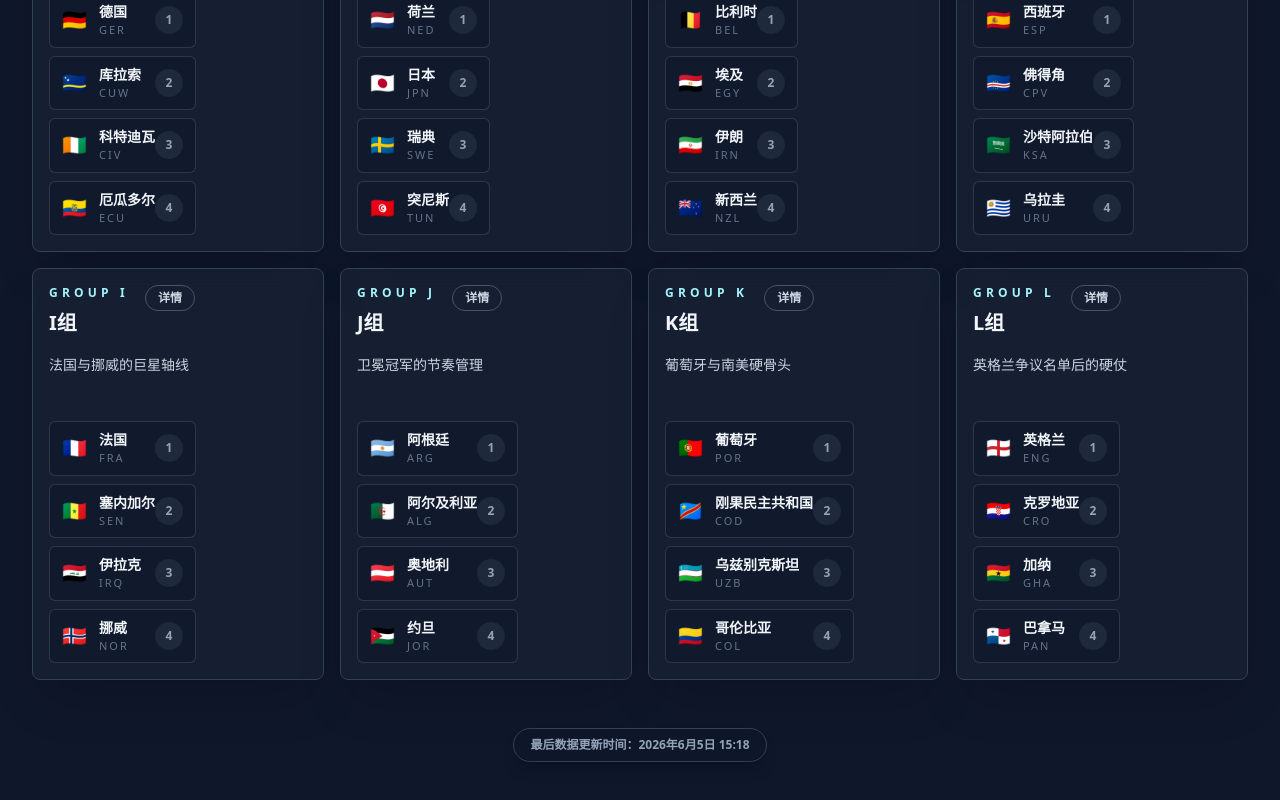
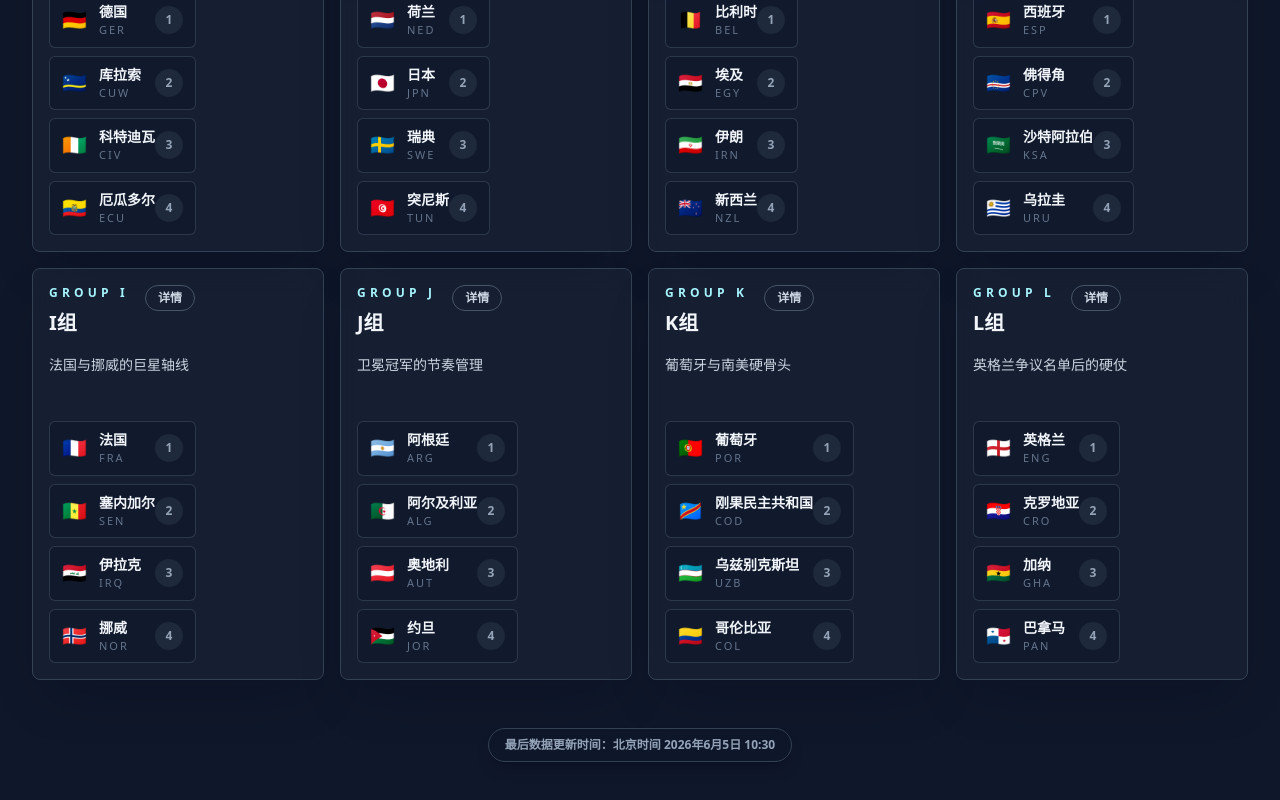
Before and after one commit to huayu2025ai-sketch/world-cup-26, a Next.js app: page / in a window 1280 px wide. Shown: the part 815-1615 px from the top of the page. Built offline with nearby package versions, Linux system fonts and the light colour scheme.

Commit message:
修正更新日志北京时间

```diff
--- a/constants/worldcupData.ts
+++ b/constants/worldcupData.ts
@@ -27,8 +27,8 @@ export type GroupOverviewUpdate = {
 };
 
 export const groupOverviewUpdate: GroupOverviewUpdate = {
-  updatedAt: "2026-06-05T15:18:00+08:00",
-  updatedAtLabel: "2026年6月5日 15:18",
+  updatedAt: "2026-06-05T10:30:00+08:00",
+  updatedAtLabel: "北京时间 2026年6月5日 10:30",
   title: "小组总览数据更新",
   summary: "本次更新复核了 2026 美加墨世界杯 48 队与 12 个小组，并按 FIFA 官方 2026-06-04 squad list 同步澳大利亚、奥地利号码与重点球员信息。",
   changes: [
```
